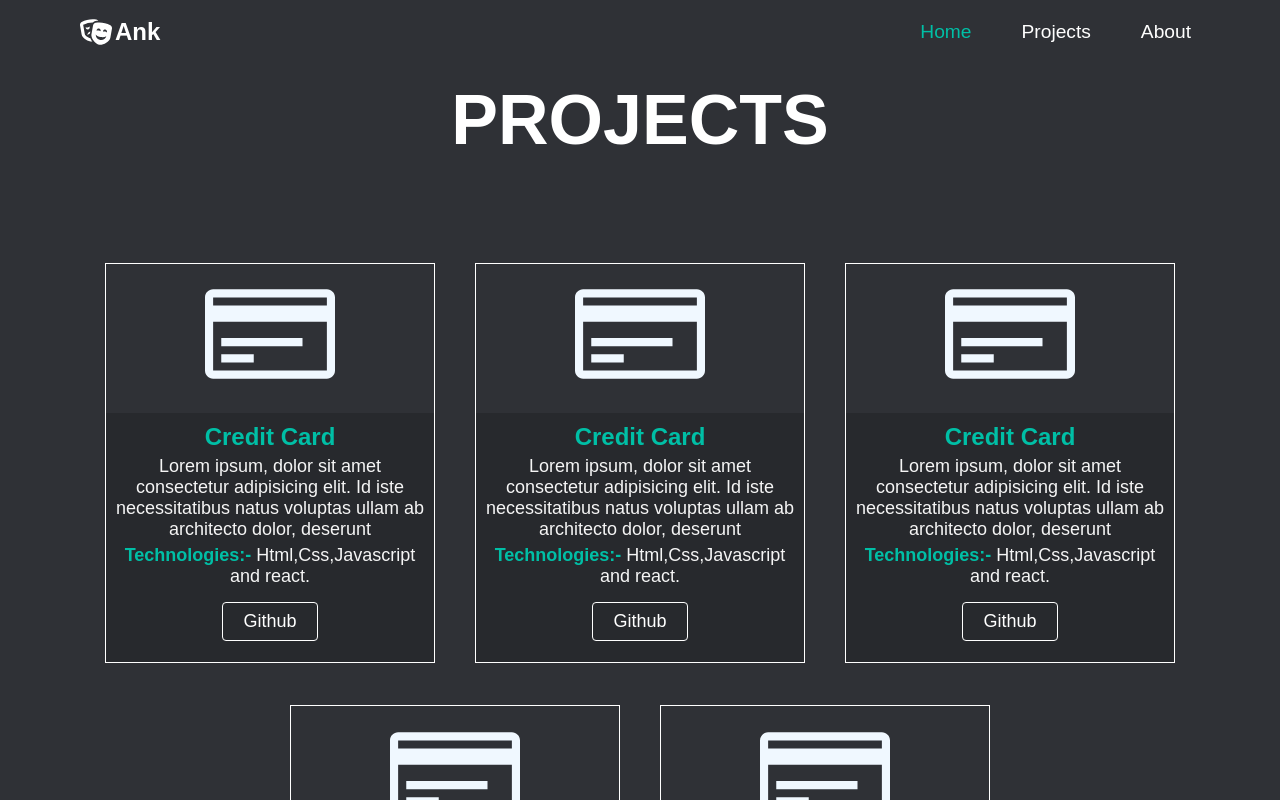
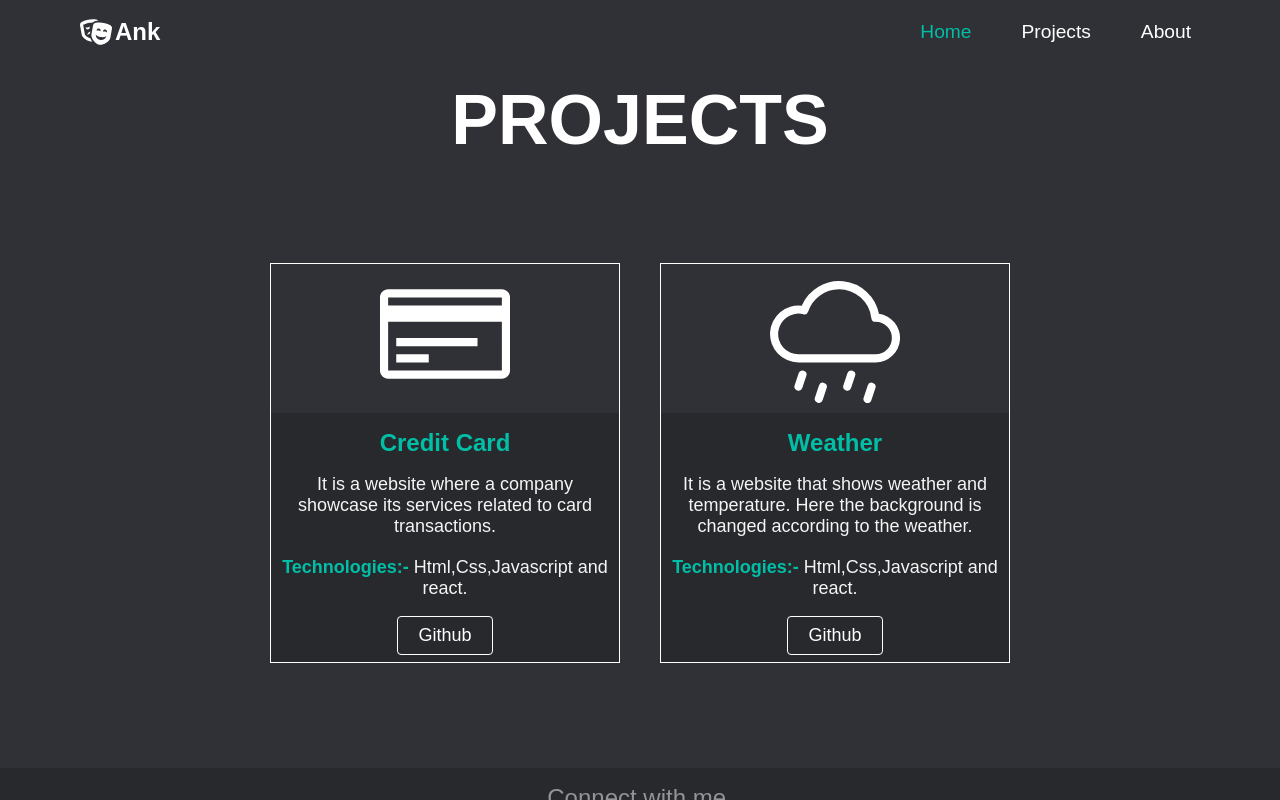
Before and after one commit to AnkurMehta007/portfolio-website, a React (Create React App) app: page /projects in a window 1280 px wide. Shown: the top 800 px of the page. Built offline with nearby package versions, Linux system fonts and the light colour scheme.

Commit message:
card updated

```diff
--- a/src/component/Card.jsx
+++ b/src/component/Card.jsx
@@ -2,21 +2,28 @@ import React from "react";
 import "./card.css";
 import { Button } from "./Button";
 import { GoCreditCard } from "react-icons/go";
+import { IconContext } from "react-icons/lib";
+import { BsCloudDrizzle } from "react-icons/bs";
 
-function Card() {
+function Card({ img, heading, desc }) {
+  let icon = 0;
+  if (img === "credit") {
+    icon = <GoCreditCard />;
+  }
+
+  if (img === "weather") {
+    icon = <BsCloudDrizzle />;
+  }
+
   return (
     <>
+      <IconContext.Provider value={{ color: "white", size: "130px" }}>
         <div className="card-container">
-        <div className="card-image-container">
-          {/* <img src="images/card.svg" alt="na" /> */}
-          <GoCreditCard style={{ fontSize: "130px" }} />
-        </div>
+          <div className="card-image-container">{icon}</div>
+
           <div className="card-text-container">
-          <h2>Credit Card</h2>
-          <p>
-            Lorem ipsum, dolor sit amet consectetur adipisicing elit. Id iste
-            necessitatibus natus voluptas ullam ab architecto dolor, deserunt
-          </p>
+            <h2>{heading}</h2>
+            <p>{desc}</p>
             <p>
               <span>Technologies:-</span> Html,Css,Javascript and react.
             </p>
@@ -27,6 +34,7 @@ function Card() {
             </a>
           </div>
         </div>
+      </IconContext.Provider>
     </>
   );
 }
--- a/src/component/card.css
+++ b/src/component/card.css
@@ -7,17 +7,16 @@
 
   transition: 200ms;
   background-color: #2f3136;
-  width: 330px;
 }
 .card-container:hover {
   transition: 200ms;
   transform: scale(1.02);
-  box-shadow: 0px 3px 20px rgba(0, 0, 0, 0.1);
+  box-shadow: 0px 3px 20px rgba(255, 255, 255, 0.1);
 }
 
 .card-image-container {
   height: 150px;
-  width: 330px;
+  width: 350px;
   display: flex;
   border: 1px solid white;
   border-bottom: none;
@@ -30,9 +29,12 @@
 
 .card-text-container {
   height: 250px;
-  width: 330px;
+  width: 350px;
   text-align: center;
   padding-top: 10px;
+  display: flex;
+  flex-direction: column;
+  justify-content: space-around;
 
   border: 1px solid white;
   border-top: none;
@@ -44,13 +46,9 @@
 }
 
 .card-text-container p {
-  margin: 5px;
+  margin: 4px;
   color: whitesmoke;
   font-size: large;
-}
-
-.card-text-container button {
-  margin-top: 10px;
 }
 
 .card-text-container p span {
--- a/src/pages/projects/Projects.jsx
+++ b/src/pages/projects/Projects.jsx
@@ -1,6 +1,8 @@
 import React from "react";
 import Card from "../../component/Card";
 import "./project.css";
+import "./data";
+import { objOne, objTwo } from "./data";
 
 function Projects() {
   return (
@@ -9,13 +11,12 @@ function Projects() {
         <h1 className="card-tittle">PROJECTS</h1>
         <div className="card-wrapper">
           <div className="card-first">
-            <Card />
-            <Card />
-            <Card />
+            <Card {...objOne} />
+            <Card {...objTwo} />
           </div>
           <div className="card-second">
-            <Card />
-            <Card />
+            {/* <Card />
+            <Card /> */}
           </div>
         </div>
       </div>
--- /dev/null
+++ b/src/pages/projects/data.js
@@ -0,0 +1,10 @@
+export const objOne = {
+  img: "credit",
+  heading: "Credit Card",
+  desc: "It is a website where a company showcase its services related to card transactions.",
+};
+export const objTwo = {
+  img: "weather",
+  heading: "Weather",
+  desc: "It is a website that shows weather and temperature. Here the background is changed according to the weather.",
+};
--- a/src/pages/projects/project.css
+++ b/src/pages/projects/project.css
@@ -29,7 +29,7 @@
   margin: 2.5px;
 }
 
-@media (max-width: 1090px) {
+@media (max-width: 900px) {
   .card-first {
     flex-direction: column;
   }
```
Lines whose indentation alone changed are shown as unchanged.
